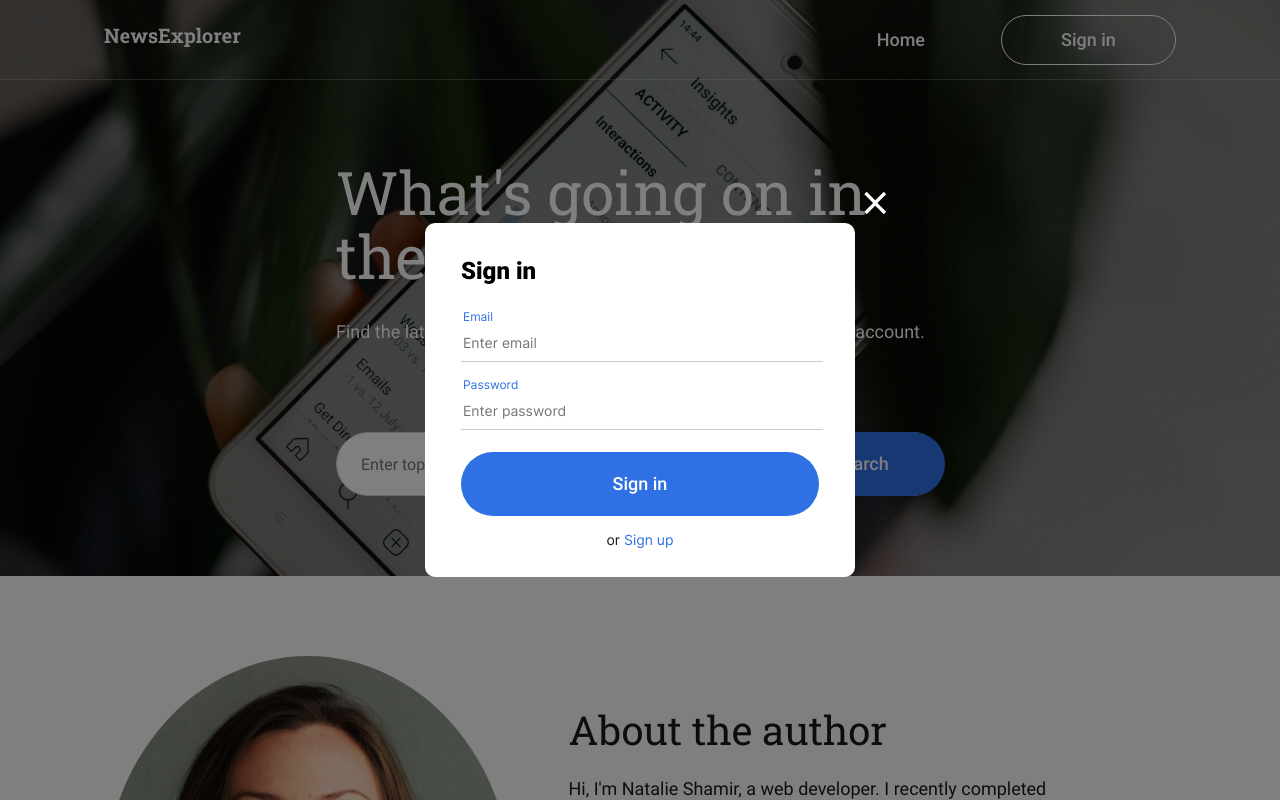
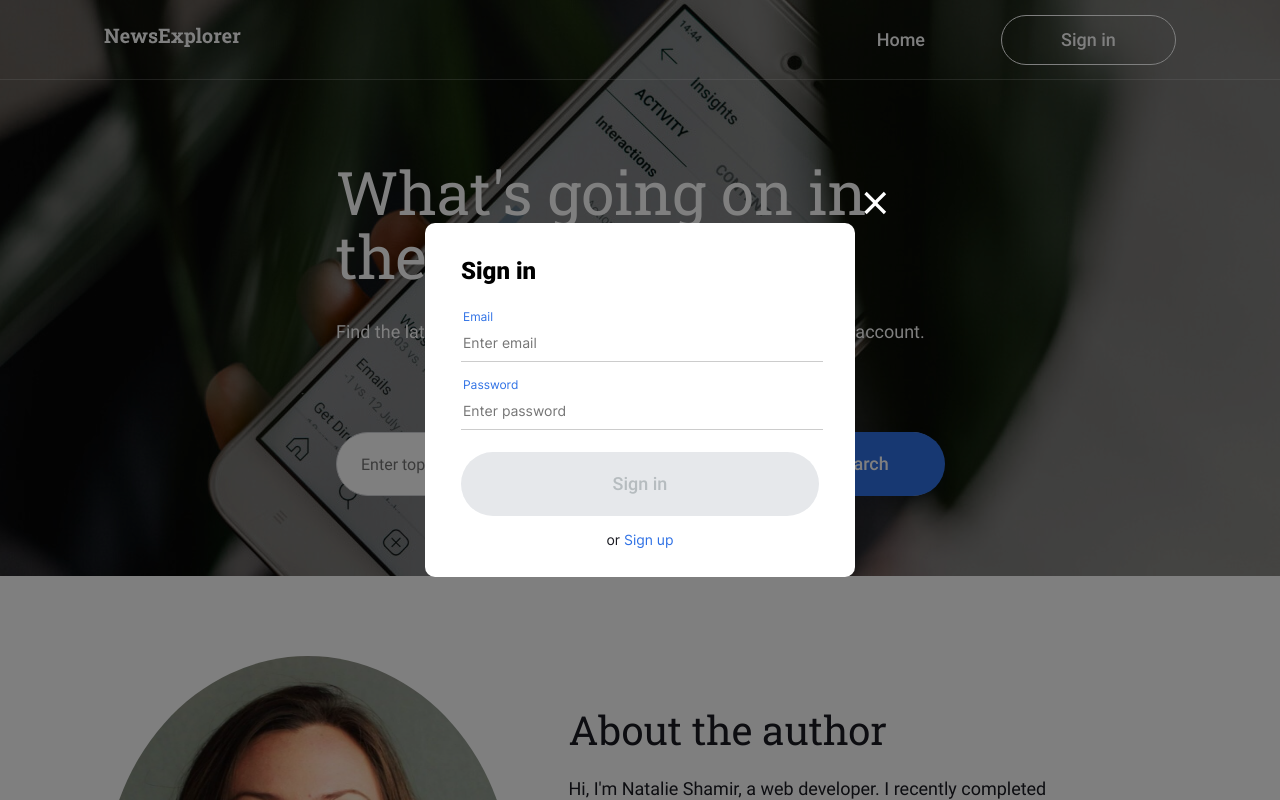
Before and after one commit to NatalieShamir/news-explorer-frontend, a React (Create React App) app: page / in a window 1280 px wide. Both pictures are taken after a click on the button "Sign in". Shown: the top 800 px of the page. Built offline with nearby package versions, Linux system fonts and the light colour scheme.

Commit message:
pass isValid as prop from Login and Register to PopupWithForm

```diff
--- a/src/components/Login/Login.js
+++ b/src/components/Login/Login.js
@@ -23,6 +23,7 @@ function Login({ onLogin, isOpen, onClose, onSignupClick }) {
             buttonText="Sign in"
             linkClickHandler={onSignupClick}
             linkText="Sign up"
+            isValid={isValid}
         >
             <div className="popup__form-content">
                 <button
--- a/src/components/PopupWithForm/PopupWithForm.js
+++ b/src/components/PopupWithForm/PopupWithForm.js
@@ -1,10 +1,8 @@
 import React from "react";
 import "../PopupWithForm/PopupWithForm.css";
-import { useFormWithValidation } from '../../Hooks/useFormWithValidation';
 import { Link } from 'react-router-dom';
 
-function PopupWithForm({ isOpen, children, onClose, onSubmit, formTitle, buttonText, linkClickHandler, linkText }) {
-    const { isValid } = useFormWithValidation();
+function PopupWithForm({ isOpen, children, onClose, onSubmit, formTitle, buttonText, linkClickHandler, linkText, isValid }) {
 
     return (
         <div className={`popup ${isOpen ? "popup_open" : ""}`}>
@@ -13,7 +11,7 @@ function PopupWithForm({ isOpen, children, onClose, onSubmit, formTitle, buttonT
                     <form className="popup__form" onSubmit={onSubmit}>
                         <h3 className="popup__form-title">{formTitle}</h3>
                         {children}
-                        <button type="submit" className={!isValid ? "popup__form-button" : "popup__form-button popup__form-button_disabled"}>
+                        <button type="submit" className={isValid ? "popup__form-button" : "popup__form-button popup__form-button_disabled"}>
                             {buttonText}
                         </button>
                         <div className="popup__form-link-container">
--- a/src/components/Register/Register.js
+++ b/src/components/Register/Register.js
@@ -23,6 +23,7 @@ function Register({ onRegister, isOpen, onClose, onSigninClick }) {
             buttonText="Sign up"
             linkClickHandler={onSigninClick}
             linkText="Sign in"
+            isValid={isValid}
         >
             <div className="popup__form-content">
                 <button
```
